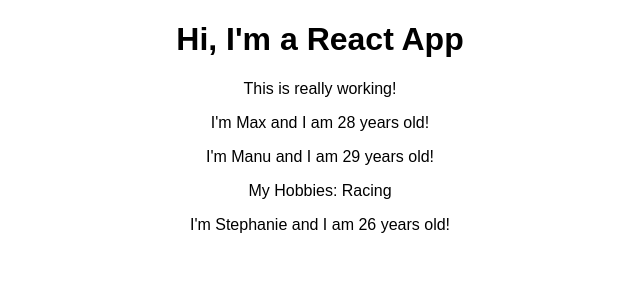
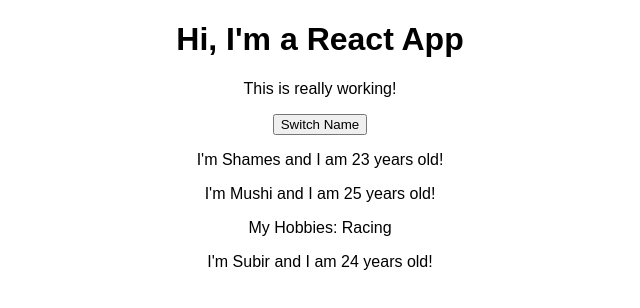
Before and after one commit to asshames/Maximilian-Schwarzmuller-React, a React (Create React App) app in the folder Practice/react-complete-guide/: page / in a window 1280 px wide. Shown: the top 308 px of the page, without its empty margins (320-960 px from the left). Built offline with nearby package versions, Linux system fonts and the light colour scheme.

Commit message:
using state

```diff
--- a/Practice/react-complete-guide/package.json
+++ b/Practice/react-complete-guide/package.json
@@ -3,8 +3,8 @@
   "version": "0.1.0",
   "private": true,
   "dependencies": {
-    "react": "^16.0.0",
-    "react-dom": "^16.0.0",
+    "react": "^16.8.0",
+    "react-dom": "^16.8.0",
     "react-scripts": "1.1.5"
   },
   "scripts": {
--- a/Practice/react-complete-guide/src/App.js
+++ b/Practice/react-complete-guide/src/App.js
@@ -3,14 +3,47 @@
 import Person from './Person/Person';
 
 class App extends Component {
+  state = {
+    persons: [
+      { name: 'Shames', age: 23 },
+      { name: 'Mushi', age: 25 },
+      { name: 'Subir', age: 24 }
+    ],
+    otherState: 'some other value'
+  };
+
+  switchNameHandler = () => {
+    // console.log('Was clicked!');
+    // DON'T DO THIS: this.state.persons[0].name = 'Maximilian';
+    this.setState({
+      persons: [
+        { name: 'As Shames', age: 23 },
+        { name: 'Mushi', age: 25 },
+        { name: 'Subir', age: 28 }
+      ]
+    });
+  };
+
   render() {
     return (
       <div className="App">
         <h1>Hi, I'm a React App</h1>
         <p>This is really working!</p>
-        <Person name="Max" age="28" />
-        <Person name="Manu" age="29" >My Hobbies: Racing</Person>
-        <Person name="Stephanie" age="26" />
+        <button onClick={this.switchNameHandler}>Switch Name</button>
+        <Person
+          name={this.state.persons[0].name}
+          age={this.state.persons[0].age}
+        />
+        <Person
+          name={this.state.persons[1].name}
+          age={this.state.persons[1].age}
+        >
+          My Hobbies: Racing
+        </Person>
+        <Person
+          name={this.state.persons[2].name}
+          age={this.state.persons[2].age}
+        />
       </div>
     );
     // return React.createElement('div', {className: 'App'}, React.createElement('h1', null, 'Does this work now?'));
```
